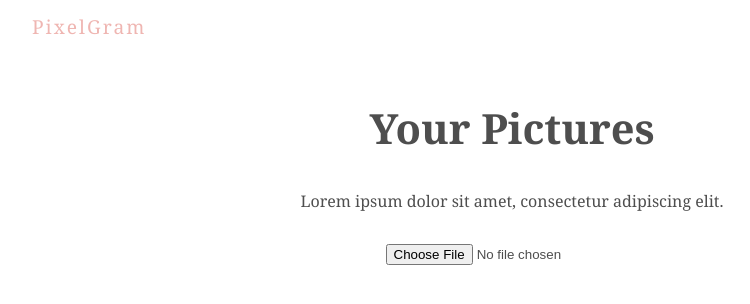
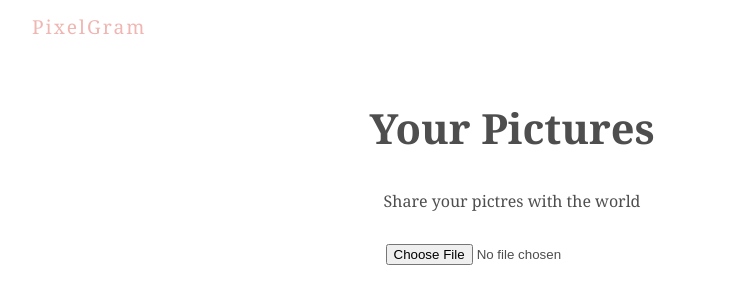
Before and after one commit to Kriti-bit/PixelGram, a React (Create React App) app in the folder PixelGram/: page / in a window 1280 px wide. Shown: the top 304 px of the page, without its empty margins (128-878 px from the left). Built offline with nearby package versions, Linux system fonts and the light colour scheme; no server answers; the database is empty.

Commit message:
gh-pages

```diff
--- a/PixelGram/src/comps/Title.js
+++ b/PixelGram/src/comps/Title.js
@@ -5,7 +5,7 @@ const Title = () => {
     <div className="title">
       <h1>PixelGram</h1>
       <h2>Your Pictures</h2>
-      <p>Lorem ipsum dolor sit amet, consectetur adipiscing elit.</p>
+      <p>Share your pictres with the world</p>
     </div>
   )
 }
```
